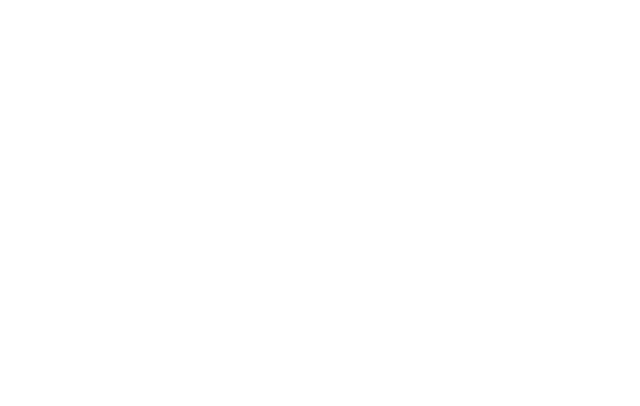
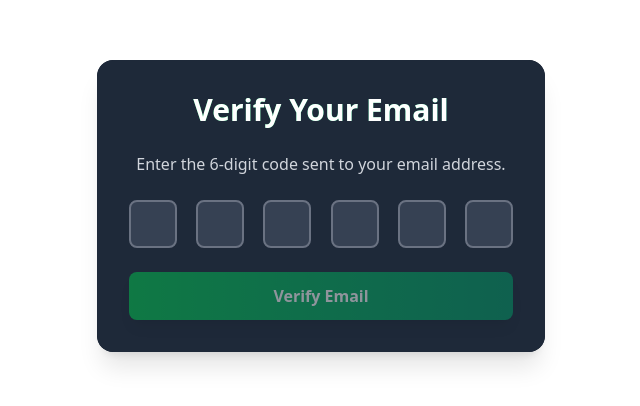
Before and after one commit to Bublaaa/coffeshier, a React (Vite) app in the folder frontend/: page /verify-email in a window 1280 px wide. Before the commit this address had no page. Shown: the part 194-600 px from the top of the page, without its empty margins (319-959 px from the left). Built offline with nearby package versions, Linux system fonts and the light colour scheme.

Commit message:
Add verifying code page

```diff
--- a/frontend/src/App.jsx
+++ b/frontend/src/App.jsx
@@ -1,6 +1,7 @@
 import { Route, Routes } from "react-router-dom";
 import SignUpPage from "./pages/SignUpPage.jsx";
 import LoginPage from "./pages/LoginPage.jsx";
+import EmailVerificationPage from "./pages/EmailVerificationPage.jsx";
 
 function App() {
   return (
@@ -9,6 +10,7 @@
         <Route path="/" element={"Home"} />
         <Route path="/signup" element={<SignUpPage />} />
         <Route path="/login" element={<LoginPage />} />
+        <Route path="/verify-email" element={<EmailVerificationPage />} />
       </Routes>
     </div>
   );
--- /dev/null
+++ b/frontend/src/pages/EmailVerificationPage.jsx
@@ -0,0 +1,99 @@
+import { useEffect, useRef, useState } from "react";
+import { useNavigate } from "react-router-dom";
+import { motion } from "framer-motion";
+
+const EmailVerificationPage = () => {
+  const [code, setCode] = useState(["", "", "", "", "", ""]);
+  const inputRefs = useRef([]);
+  const navigate = useNavigate();
+  const isLoading = false;
+  const handleChange = (index, value) => {
+    const newCode = [...code];
+    // Handle pasted content
+    if (value.length > 1) {
+      const pastedCode = value.slice(0, 6).split("");
+      for (let i = 0; i < 6; i++) {
+        newCode[i] = pastedCode[i] || "";
+      }
+      setCode(newCode);
+
+      // Focus on the last non-empty input or the first empty one
+      const lastFilledIndex = newCode.findLastIndex((digit) => digit !== "");
+      const focusIndex = lastFilledIndex < 5 ? lastFilledIndex + 1 : 5;
+      inputRefs.current[focusIndex].focus();
+    } else {
+      newCode[index] = value;
+      setCode(newCode);
+
+      // move focus to the next empty
+      if (value && index < 5) {
+        inputRefs.current[index + 1].focus();
+      }
+    }
+  };
+  const handleKeyDown = (index, e) => {
+    if (e.key === "Backspace" && !code[index] && index > 0) {
+      inputRefs.current[index - 1].focus(); //Change the focus to [index-1] when click backsapce
+    }
+  };
+
+  const handleSubmit = (e) => {
+    e.preventDefault();
+    const verificationCode = code.join("");
+    console.log(`Verification Code Submitted: ${verificationCode}`);
+  };
+
+  // Auto submit when all fields is filled
+  useEffect(() => {
+    if (code.every((digit) => digit !== "")) {
+      handleSubmit(new Event("submit"));
+    }
+  });
+
+  return (
+    <div className="max-w-md w-full bg-gray-800 bg-opacity-50 backdrop-filter backdrop-blur-xl rounded-2xl shadow-xl overflow-hidden">
+      <motion.div
+        initial={{ opacity: 0, y: 20 }}
+        animate={{ opacity: 1, y: 0 }}
+        transition={{ duration: 0.5 }}
+        className="max-w-md w-full bg-gray-800 bg-opacity-50 backdrop-filter backdrop-blur-xl rounded-2xl p-8 shadow-xl overflow-hidden"
+      >
+        <h2 className="text-3xl font-bold mb-6 text-center bg-gradient-to-r from-green-500 to-emerald-500 text-white bg-clip-text">
+          Verify Your Email
+        </h2>
+        <p className="text-center text-gray-300 mb-6">
+          {" "}
+          Enter the 6-digit code sent to your email address.
+        </p>
+
+        <form onSubmit={handleSubmit} className="space-y-6">
+          <div className="flex justify-between">
+            {code.map((digit, index) => (
+              <input
+                key={index}
+                ref={(el) => (inputRefs.current[index] = el)}
+                type="text"
+                maxLength="6"
+                value={digit}
+                onChange={(e) => handleChange(index, e.target.value)}
+                onKeyDown={(e) => handleKeyDown(index, e)}
+                className="w-12 h-12 text-center text-2xl font-bold bg-gray-700 text-white border-2 border-gray-500 rounded-lg focus:border-green-500 focus:outline-none"
+              />
+            ))}
+          </div>
+          <motion.button
+            whileHover={{ scale: 1.05 }}
+            whileTap={{ scale: 0.95 }}
+            type="submit"
+            disabled={isLoading || code.some((digit) => !digit)}
+            className="w-full bg-gradient-to-r from-green-500 to-emerald-600 text-white font-bold py-3 px-4 rounded-lg shadow-lg hover:from-green-600 hover:to-emerald-700 focus:outline-none focus:ring-2 focus:ring-green-500 focus:ring-opacity-50 disabled:opacity-50"
+          >
+            {isLoading ? "Verifying..." : "Verify Email"}
+          </motion.button>
+        </form>
+      </motion.div>
+    </div>
+  );
+};
+
+export default EmailVerificationPage;
```
